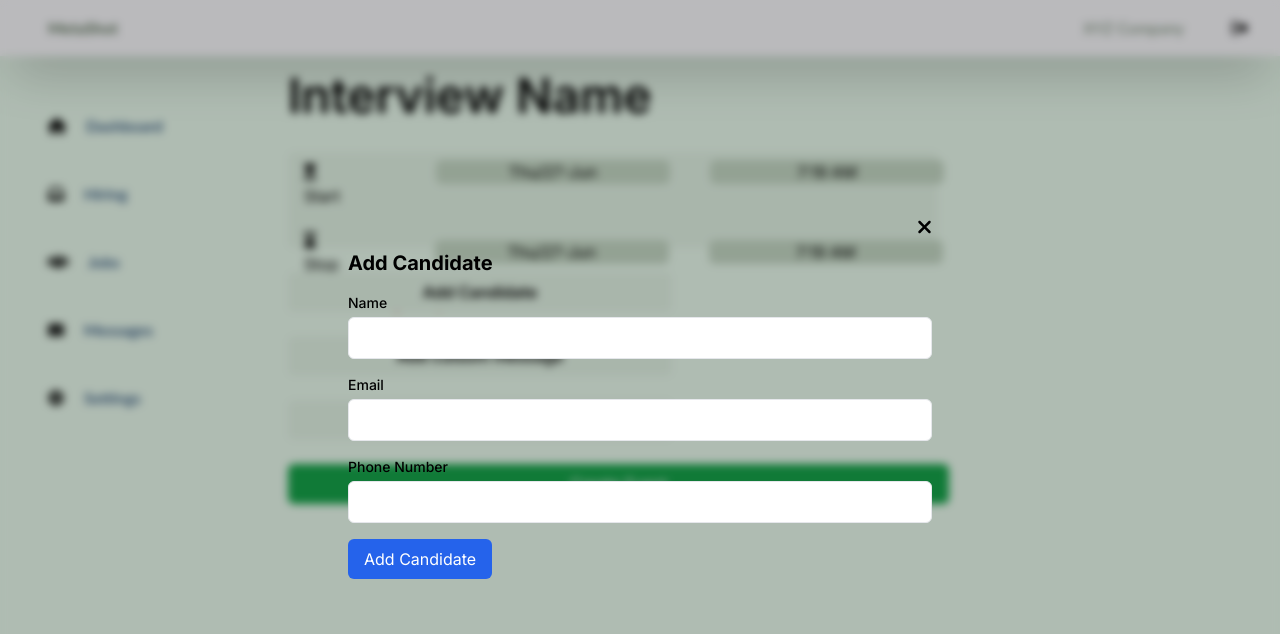
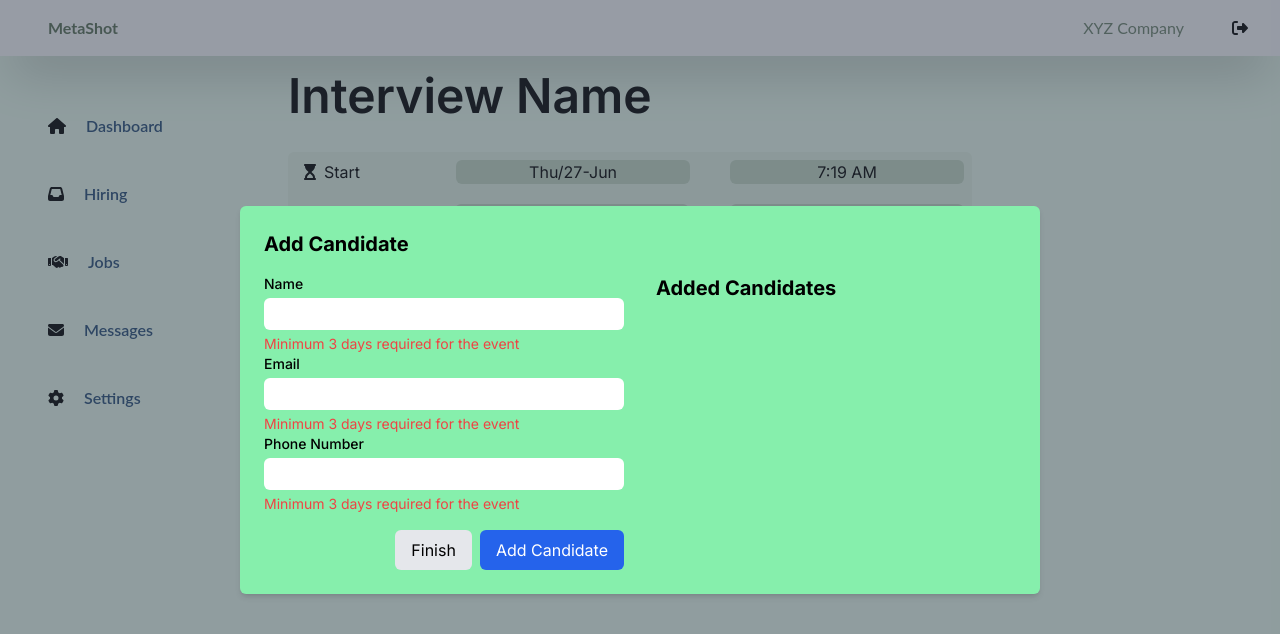
Before and after one commit to Shauryachaturvedimetashot/MetashotFrontendFinal, a Next.js app: page /Invite in a window 1280 px wide. Both pictures are taken after a click on the button "Add Candidate". Shown: the top 634 px of the page. Built offline with nearby package versions, Linux system fonts and the light colour scheme.

Commit message:
Update Candidate_screen.tsx

```diff
--- a/src/app/Invite/Candidate_screen.tsx
+++ b/src/app/Invite/Candidate_screen.tsx
@@ -2,27 +2,12 @@ import React, { useState, useEffect } from "react";
 import DatePicker from "react-datepicker";
 import "react-datepicker/dist/react-datepicker.css";
 import { FontAwesomeIcon } from "@fortawesome/react-fontawesome";
-import {
-  faCalendar,
-  faGlobe,
-  faHourglassStart,
-  faHourglassEnd,
-  faChevronRight,
-  faTimes,
-} from "@fortawesome/free-solid-svg-icons";
-import Modal from "../../Components/Modal";
+import { faHourglassStart, faHourglassEnd } from "@fortawesome/free-solid-svg-icons";
 import Link from "next/link";
 import axios from "axios";
 import { useSearchParams } from "next/navigation";
-import styles from "./Invite.module.css";
 
 interface Candidate {
-  name: string;
-  mail: string;
-  number: string;
-}
-
-interface FormErrors {
   name: string;
   mail: string;
   number: string;
@@ -35,37 +20,25 @@ function CandidateScreen() {
   const [endTime, setEndTime] = useState<Date | null>(new Date());
   const [error, setError] = useState<string>("");
 
-  const [showModal, setShowModal] = useState<boolean>(false);
-  const [showModal2, setShowModal2] = useState<boolean>(false);
-
-  const [candidateName, setCandidateName] = useState<string>("");
-  const [candidateMail, setCandidateMail] = useState<string>("");
-  const [candidateNumber, setCandidateNumber] = useState<string>("");
   const [candidates, setCandidates] = useState<Candidate[]>([]);
   const [isEditing, setIsEditing] = useState<boolean>(false);
   const [editIndex, setEditIndex] = useState<number | null>(null);
-  const [formErrors, setFormErrors] = useState<FormErrors>({
-    name: "",
-    mail: "",
-    number: "",
-  });
+  const [formName, setFormName] = useState<string>("");
+  const [formMail, setFormMail] = useState<string>("");
+  const [formNumber, setFormNumber] = useState<string>("");
 
   const [redirect, setRedirect] = useState<boolean>(false);
+  const [showCandidateForm, setShowCandidateForm] = useState<boolean>(false);
 
   const searchParams = useSearchParams();
   const interviewId = searchParams.get("interview");
 
-  const handleToggleChange = () => {
-    if (!showModal2) {
-      setShowModal2(true);
-    } else {
-      setShowModal2(false);
-    }
-  };
-
   const handleModalClose = () => {
-    setShowModal(false);
-    setShowModal2(false);
+    setIsEditing(false);
+    setEditIndex(null);
+    setFormName("");
+    setFormMail("");
+    setFormNumber("");
   };
 
   const validateDates = () => {
@@ -88,20 +61,20 @@ function CandidateScreen() {
   };
 
   const validateForm = (): boolean => {
-    const errors = { name: "", mail: "", number: "" };
-    if (!candidateName) errors.name = "Required";
-    if (!candidateMail) errors.mail = "Required";
-    if (!candidateNumber) errors.number = "Required";
-    setFormErrors(errors);
-    return !errors.name && !errors.mail && !errors.number;
+    if (!formName.trim() || !formMail.trim() || !formNumber.trim()) {
+      setError("All fields are required");
+      return false;
+    }
+    setError("");
+    return true;
   };
 
   const handleAddCandidate = (): void => {
     if (validateForm()) {
       const newCandidate: Candidate = {
-        name: candidateName,
-        mail: candidateMail,
-        number: candidateNumber,
+        name: formName.trim(),
+        mail: formMail.trim(),
+        number: formNumber.trim(),
       };
       if (isEditing) {
         const updatedCandidates = candidates.map((c, index) =>
@@ -113,21 +86,19 @@ function CandidateScreen() {
       } else {
         setCandidates([...candidates, newCandidate]);
       }
-      setCandidateName("");
-      setCandidateMail("");
-      setCandidateNumber("");
-      setShowModal(false);
+      setFormName(""); // Clear form after adding/editing
+      setFormMail("");
+      setFormNumber("");
     }
   };
 
   const handleEditCandidate = (index: number): void => {
     const candidate = candidates[index];
-    setCandidateName(candidate.name);
-    setCandidateMail(candidate.mail);
-    setCandidateNumber(candidate.number);
+    setFormName(candidate.name);
+    setFormMail(candidate.mail);
+    setFormNumber(candidate.number);
     setIsEditing(true);
     setEditIndex(index);
-    setShowModal(true);
   };
 
   const handleDeleteCandidate = (index: number): void => {
@@ -140,10 +111,27 @@ function CandidateScreen() {
       return;
     }
 
+    if (!startDate || !endDate || !startTime || !endTime) {
+      setError("Please select start and end date/time");
+      return;
+    }
+
+    if (candidates.length === 0) {
+      setError("Please add at least one candidate");
+      return;
+    }
+
+    const timeDiff = endDate.getTime() - startDate.getTime();
+    const dayDiff = timeDiff / (3600 * 24 * 1000);
+    if (dayDiff < 3) {
+      setError("Minimum 3 days required for the event");
+      return;
+    }
+
     const payload = {
       interview: interviewId,
-      start: startDate?.toISOString(),
-      end: endDate?.toISOString(),
+      start: startDate.toISOString(),
+      end: endDate.toISOString(),
       candidates: candidates.map((candidate) => candidate.mail),
     };
 
@@ -180,47 +168,12 @@ function CandidateScreen() {
   return (
     <>
       <div className="ml-8 content">
-        {/* <div className="flex flex-row justify-between mt-6 md:col-span-1">
-          <button className="w-48 rounded-md bg-inherit invite_cand">
-            <FontAwesomeIcon
-              icon={faCalendar}
-              className="mr-2 fas fa-check"
-              style={{ color: "black" }}
-            />
-            <select id="type" className="font-semibold text-black invite_cand">
-              <option value="invoice">Personal Calendar</option>
-              <option value="payment">Public Calendar</option>
-            </select>
-          </button>
-          <button
-            className={`w-48 rounded-md mr-72 invite_cand ${styles["align1"]}`}
-          >
-            <FontAwesomeIcon
-              icon={faGlobe}
-              className="mr-2 fas fa-check"
-              style={{ color: "black" }}
-            />
-            <select id="type" className="font-semibold text-black invite_cand">
-              <option value="invoice">Public</option>
-              <option value="payment">Private</option>
-            </select>
-          </button>
-        </div> */}
-        <div className="mt-4 text-5xl font-semibold text-black">
-          {" "}
-          Interview Name
-        </div>
+        <div className="mt-4 text-5xl font-semibold text-black">Interview Name</div>
         <div className="flex flex-row text-black">
-          <div
-            className={`mt-8  bg-[#E2F3E5] h-24 rounded-md pr-2 pt-2 ${styles["main_box"]} `}
-          >
-            {/* For first row */}
-            <div className={`flex ${styles["box2"]}`}>
+          <div className={`mt-8 bg-[#E2F3E5] h-24 rounded-md pr-2 pt-2 `}>
+            <div className={`flex `}>
               <div className="px-4 mr-10">
-                <FontAwesomeIcon
-                  icon={faHourglassStart}
-                  className="mr-2 text-black fas fa-check"
-                />
+                <FontAwesomeIcon icon={faHourglassStart} className="mr-2 text-black fas fa-check" />
                 Start
               </div>
               <div className="px-10 text-black">
@@ -244,16 +197,9 @@ function CandidateScreen() {
                 />
               </div>
             </div>
-            {/* Second row */}
-            <div
-              className={`flex items-center mt-5 justify-between text-black ${styles["box3"]}`}
-            >
+            <div className={`flex items-center mt-5 justify-between text-black `}>
               <div className="px-4 mr-10">
-                <FontAwesomeIcon
-                  icon={faHourglassEnd}
-                  className="mr-2 fas fa-check"
-                  style={{ color: "black" }}
-                />
+                <FontAwesomeIcon icon={faHourglassEnd} className="mr-2 fas fa-check" style={{ color: "black" }} />
                 Stop
               </div>
               <div className="px-10">
@@ -282,143 +228,86 @@ function CandidateScreen() {
         </div>
 
         <div className="mt-6">
-          <button
-            className="rounded-md bg-[#E2F3E5] text-black font-semibold w-96 py-2 px-4 invite_button"
-            onClick={() => setShowModal(true)}
-          >
+          <button className="rounded-md bg-[#E2F3E5] text-black font-semibold w-96 py-2 px-4 invite_button" onClick={() => setShowCandidateForm(true)}>
             Add Candidate
           </button>
         </div>
 
         <div className="mt-6">
           <button
-            className="rounded-md bg-[#E2F3E5] text-black font-semibold w-96 py-2 px-4 invite_button"
-            onClick={() => setShowModal(true)}
-          >
-            Add cutsom message
-          </button>
-        </div>
-
-        <div className="mt-6">
-          <button
-            className="rounded-md bg-[#E2F3E5] text-black font-semibold w-96 py-2 px-4 invite_button"
-            onClick={() => setShowModal(true)}
-          >
-            Review job description
-          </button>
-        </div>
-
-        <div className="mt-6">
-          {candidates.map((candidate, index) => (
-            <div
-              key={index}
-              className="flex items-center justify-between p-4 mb-2 bg-gray-100 rounded-md"
-            >
-              <div>
-                <div className="text-lg font-bold">{candidate.name}</div>
-                <div>{candidate.mail}</div>
-                <div>{candidate.number}</div>
-              </div>
-              <div>
-                <button
-                  className="mr-2 text-blue-600"
-                  onClick={() => handleEditCandidate(index)}
-                >
-                  Edit
-                </button>
-                <button
-                  className="text-red-600"
-                  onClick={() => handleDeleteCandidate(index)}
-                >
-                  Delete
-                </button>
-              </div>
-            </div>
-          ))}
-        </div>
-
-        <div className="mt-6">
-          <button
-            className="w-8/12 px-4 py-2 text-white bg-green-600 rounded-md"
+            className={`w-8/12 px-4 py-2 text-white bg-green-600 rounded-md ${(!startDate || !endDate || !startTime || !endTime || candidates.length === 0 || error) && "opacity-50 cursor-not-allowed"}`}
             onClick={handleCreateEvent}
+            disabled={!startDate || !endDate || !startTime || !endTime || candidates.length === 0 || error}
           >
             Create Event
           </button>
+          {error && <div className="mt-2 text-red-600">{error}</div>}
         </div>
 
         {redirect && (
-          <Link href="/EventCreated">
-            Event created successfully. Click here to proceed.
-          </Link>
+          <Link href="/PastInterviews" className="text-black">Event created successfully. Click here to view past interviews.</Link>
         )}
       </div>
 
-      <Modal
-        isVisible={showModal}
-        onClose={handleModalClose}
-        isCustomMsg={false}
-      >
-        <div>
-          <h2 className="mb-4 text-xl font-bold">
-            {isEditing ? "Edit Candidate" : "Add Candidate"}
-          </h2>
-          <div className="mb-4">
-            <label className="block mb-1 text-sm font-medium">Name</label>
-            <input
-              type="text"
-              className="w-full px-3 py-2 border rounded-md"
-              value={candidateName}
-              onChange={(e) => setCandidateName(e.target.value)}
-            />
-            {formErrors.name && (
-              <div className="text-red-600">{formErrors.name}</div>
-            )}
+      {showCandidateForm && (
+        <div className="fixed inset-0 flex items-center justify-center bg-gray-700 bg-opacity-50">
+          <div className="p-6 text-black bg-green-300 rounded-md shadow-md w-[800px]">
+            <h2 className="mb-4 text-xl font-bold">{isEditing ? "Edit Candidate" : "Add Candidate"}</h2>
+            <div className="grid grid-cols-2 gap-8">
+              <div className="col-span-1">
+                <div>
+                  <label className="block mb-1 text-sm font-medium">Name</label>
+                  <input
+                    type="text"
+                    value={formName}
+                    onChange={(e) => setFormName(e.target.value)}
+                    className="w-full px-3 py-1 border-gray-300 rounded-md focus:outline-none focus:ring focus:ring-blue-200"
+                  />
+                  {error && <p className="mt-1 text-sm text-red-500">{error}</p>}
+                </div>
+                <div>
+                  <label className="block mb-1 text-sm font-medium">Email</label>
+                  <input
+                    type="email"
+                    value={formMail}
+                    onChange={(e) => setFormMail(e.target.value)}
+                    className="w-full px-3 py-1 border-gray-300 rounded-md focus:outline-none focus:ring focus:ring-blue-200"
+                  />
+                  {error && <p className="mt-1 text-sm text-red-500">{error}</p>}
+                </div>
+                <div>
+                  <label className="block mb-1 text-sm font-medium">Phone Number</label>
+                  <input
+                    type="tel"
+                    value={formNumber}
+                    onChange={(e) => setFormNumber(e.target.value)}
+                    className="w-full px-3 py-1 border-gray-300 rounded-md focus:outline-none focus:ring focus:ring-blue-200"
+                  />
+                  {error && <p className="mt-1 text-sm text-red-500">{error}</p>}
+                </div>
+                <div className="flex justify-end mt-4">
+                  <button className="px-4 py-2 mr-2 bg-gray-200 rounded-md hover:bg-gray-300" onClick={() => setShowCandidateForm(false)}>Finish</button>
+                  <button className="px-4 py-2 text-white bg-blue-600 rounded-md hover:bg-blue-700" onClick={handleAddCandidate}>
+                    {isEditing ? "Save Changes" : "Add Candidate"}
+                  </button>
+                </div>
+              </div>
+              <div className="col-span-1 overflow-y-auto h-72">
+                <div className="mb-4 text-xl font-bold">Added Candidates</div>
+                {candidates.map((candidate, index) => (
+                  <div key={index} className="flex items-center justify-between p-2 mb-2 bg-gray-100 rounded-md">
+                    <div className="text-lg font-bold">{candidate.name}</div>
+                    <div>
+                      <button className="mr-2 text-blue-600" onClick={() => handleEditCandidate(index)}>Edit</button>
+                      <button className="text-red-600" onClick={() => handleDeleteCandidate(index)}>Delete</button>
+                    </div>
+                  </div>
+                ))}
+              </div>
+            </div>
           </div>
-          <div className="mb-4">
-            <label className="block mb-1 text-sm font-medium">Email</label>
-            <input
-              type="email"
-              className="w-full px-3 py-2 border rounded-md"
-              value={candidateMail}
-              onChange={(e) => setCandidateMail(e.target.value)}
-            />
-            {formErrors.mail && (
-              <div className="text-red-600">{formErrors.mail}</div>
-            )}
-          </div>
-          <div className="mb-4">
-            <label className="block mb-1 text-sm font-medium">
-              Phone Number
-            </label>
-            <input
-              type="text"
-              className="w-full px-3 py-2 border rounded-md"
-              value={candidateNumber}
-              onChange={(e) => setCandidateNumber(e.target.value)}
-            />
-            {formErrors.number && (
-              <div className="text-red-600">{formErrors.number}</div>
-            )}
-          </div>
-          <button
-            className="px-4 py-2 text-white bg-blue-600 rounded-md"
-            onClick={handleAddCandidate}
-          >
-            {isEditing ? "Update Candidate" : "Add Candidate"}
-          </button>
         </div>
-      </Modal>
-
-      <Modal
-        isVisible={showModal2}
-        onClose={handleModalClose}
-        isCustomMsg={true}
-      >
-        <div>
-          <h2 className="mb-4 text-xl font-bold">Custom Message</h2>
-          <p>This is a custom message modal.</p>
-        </div>
-      </Modal>
+      )}
     </>
   );
 }
```
